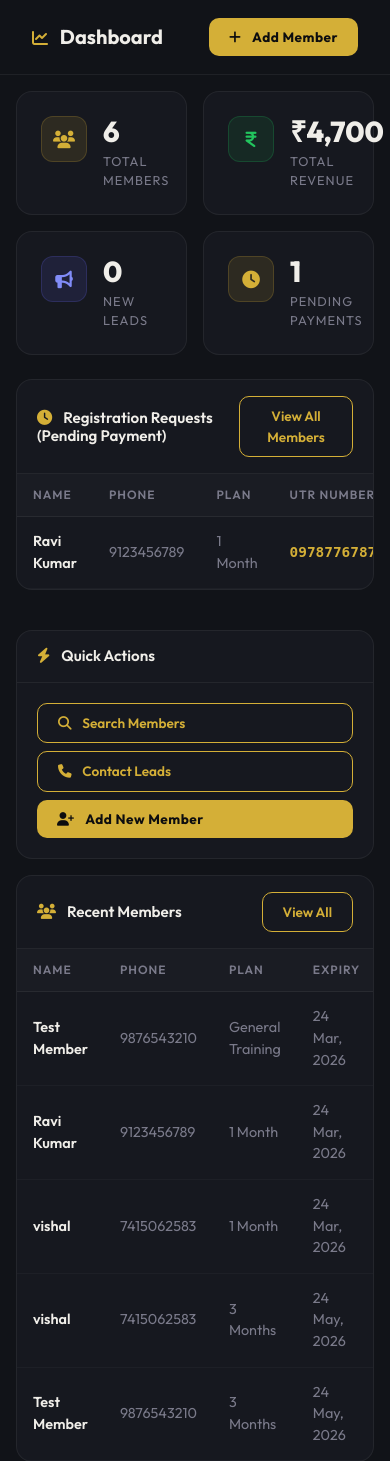
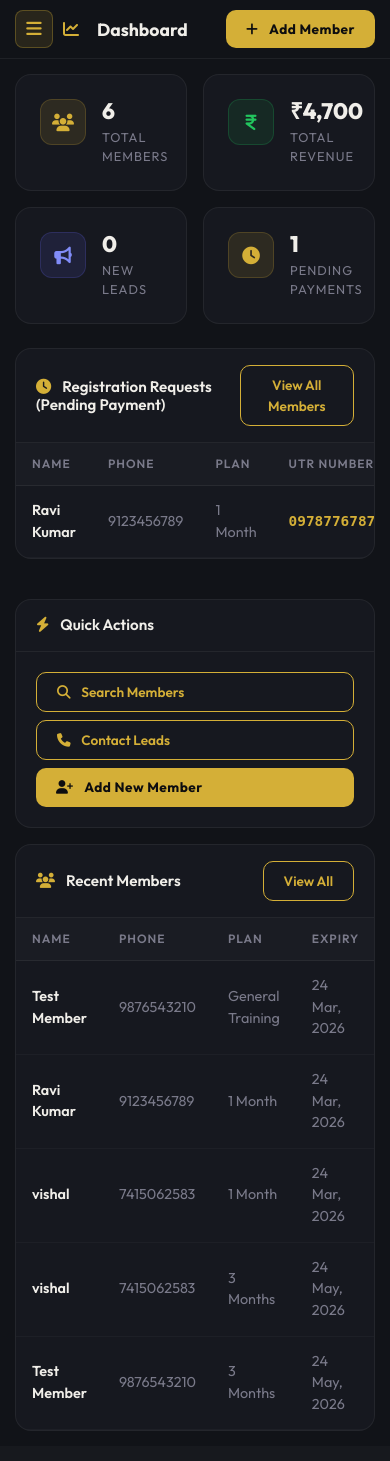
Before and after one commit to Vishal7415/iron_gym_portfolio, a PHP site: page /admin/index.php in a window 390 px wide. Shown: the top 1461 px of the page. After the commit the page ends 1431 px from the top, so only its background shows below. Run offline with PHP 8.4, Linux system fonts and the light colour scheme; the visitor is signed in with stand-in values (Sample User, id 1); data comes from the database, SQL or seed files in the repository.

Commit message:
Fix: Admin Dashboard Mobile Accessibility and Touch Targets

```diff
--- a/admin/admin_layout.php
+++ b/admin/admin_layout.php
@@ -135,7 +135,7 @@ function adminHead(string $title): void { ?>
         }
 
         .admin-topbar {
-            padding: 18px 32px;
+            padding: 12px 20px;
             border-bottom: 1px solid var(--card-border);
             display: flex;
             align-items: center;
@@ -144,13 +144,27 @@ function adminHead(string $title): void { ?>
             position: sticky; top: 0; z-index: 50;
         }
         .admin-topbar h1 {
-            font-size: 1.25rem;
+            font-size: 1.1rem;
             font-weight: 700;
             color: var(--text-light);
             margin: 0;
+            display: flex;
+            align-items: center;
+            gap: 10px;
         }
 
-        .admin-content { padding: 28px 32px; }
+        .admin-content { padding: 20px; }
+
+        .mobile-toggle {
+            display: none;
+            background: var(--gold-glow);
+            border: 1px solid rgba(212,175,55,0.3);
+            color: var(--gold);
+            width: 38px; height: 38px;
+            border-radius: 8px;
+            align-items: center; justify-content: center;
+            cursor: pointer;
+        }
 
         /* ---- STAT CARD ---- */
         .stat-card {
@@ -258,10 +272,29 @@ function adminHead(string $title): void { ?>
 
         /* Mobile */
         @media (max-width: 768px) {
-            .admin-sidebar { transform: translateX(-100%); }
+            .admin-sidebar {
+                transform: translateX(-100%);
+                transition: transform 0.3s cubic-bezier(0.4, 0, 0.2, 1);
+            }
+            .admin-sidebar.show { transform: translateX(0); }
             .admin-main { margin-left: 0; }
-            .admin-content { padding: 16px; }
+            .admin-content { padding: 15px; }
+            .mobile-toggle { display: flex; }
+            .admin-topbar { padding: 10px 15px; }
+
+            /* Better targets for actions on mobile */
+            .btn-act { width: 38px; height: 38px; font-size: 0.95rem; }
+            .stat-value { font-size: 1.4rem; }
         }
+
+        .sidebar-overlay {
+            display: none;
+            position: fixed; top: 0; left: 0; right: 0; bottom: 0;
+            background: rgba(0,0,0,0.6);
+            backdrop-filter: blur(4px);
+            z-index: 90;
+        }
+        .sidebar-overlay.show { display: block; }
     </style>
 <?php }
 
@@ -311,7 +344,16 @@ function adminSidebar(string $active, int $leadCount = 0, int $pendingCount = 0)
 }
 
 function adminEnd(): void { ?>
+<div class="sidebar-overlay" id="sidebarOverlay"></div>
 <script src="https://cdn.jsdelivr.net/npm/bootstrap@5.3.0/dist/js/bootstrap.bundle.min.js"></script>
+<script>
+    function toggleSidebar() {
+        document.querySelector('.admin-sidebar').classList.toggle('show');
+        document.getElementById('sidebarOverlay').classList.toggle('show');
+    }
+
+    document.getElementById('sidebarOverlay').addEventListener('click', toggleSidebar);
+</script>
 </div>
 </body>
 </html>
--- a/admin/index.php
+++ b/admin/index.php
@@ -26,7 +26,10 @@ adminSidebar("dashboard", (int)$lead_count, (int)$pending_count);
 ?>
 
 <div class="admin-topbar">
-    <h1><i class="fas fa-chart-line me-2" style="color:var(--gold);font-size:1rem;"></i> Dashboard</h1>
+    <h1>
+        <div class="mobile-toggle" onclick="toggleSidebar()"><i class="fas fa-bars"></i></div>
+        <i class="fas fa-chart-line me-2" style="color:var(--gold);font-size:1rem;"></i> Dashboard
+    </h1>
     <a href="members.php?action=add" class="btn-gold btn"><i class="fas fa-plus me-2"></i> Add Member</a>
 </div>
 
--- a/admin/leads.php
+++ b/admin/leads.php
@@ -20,7 +20,10 @@ adminSidebar("leads", (int)$lead_count, (int)$pending_count);
 ?>
 
 <div class="admin-topbar">
-    <h1><i class="fas fa-bullhorn me-2" style="color:var(--gold);font-size:1rem;"></i> Lead Management</h1>
+    <h1>
+        <div class="mobile-toggle" onclick="toggleSidebar()"><i class="fas fa-bars"></i></div>
+        <i class="fas fa-bullhorn me-2" style="color:var(--gold);font-size:1rem;"></i> Lead Management
+    </h1>
     <div style="display:flex;align-items:center;gap:12px;">
         <?php if ($lead_count > 0): ?>
         <span style="background:rgba(239,68,68,0.12);color:#EF4444;border:1px solid rgba(239,68,68,0.2);border-radius:50px;padding:4px 14px;font-size:0.82rem;font-weight:600;">
--- a/admin/members.php
+++ b/admin/members.php
@@ -75,7 +75,10 @@ adminSidebar("members", (int)$lead_count, (int)$pending_count);
 ?>
 
 <div class="admin-topbar">
-    <h1><i class="fas fa-users me-2" style="color:var(--gold);font-size:1rem;"></i> <?php echo $pageTitle; ?></h1>
+    <h1>
+        <div class="mobile-toggle" onclick="toggleSidebar()"><i class="fas fa-bars"></i></div>
+        <i class="fas fa-users me-2" style="color:var(--gold);font-size:1rem;"></i> <?php echo $pageTitle; ?>
+    </h1>
     <?php if ($action === 'list'): ?>
         <a href="members.php?action=add" class="btn-gold btn"><i class="fas fa-plus me-2"></i> Add Member</a>
     <?php else: ?>
```
